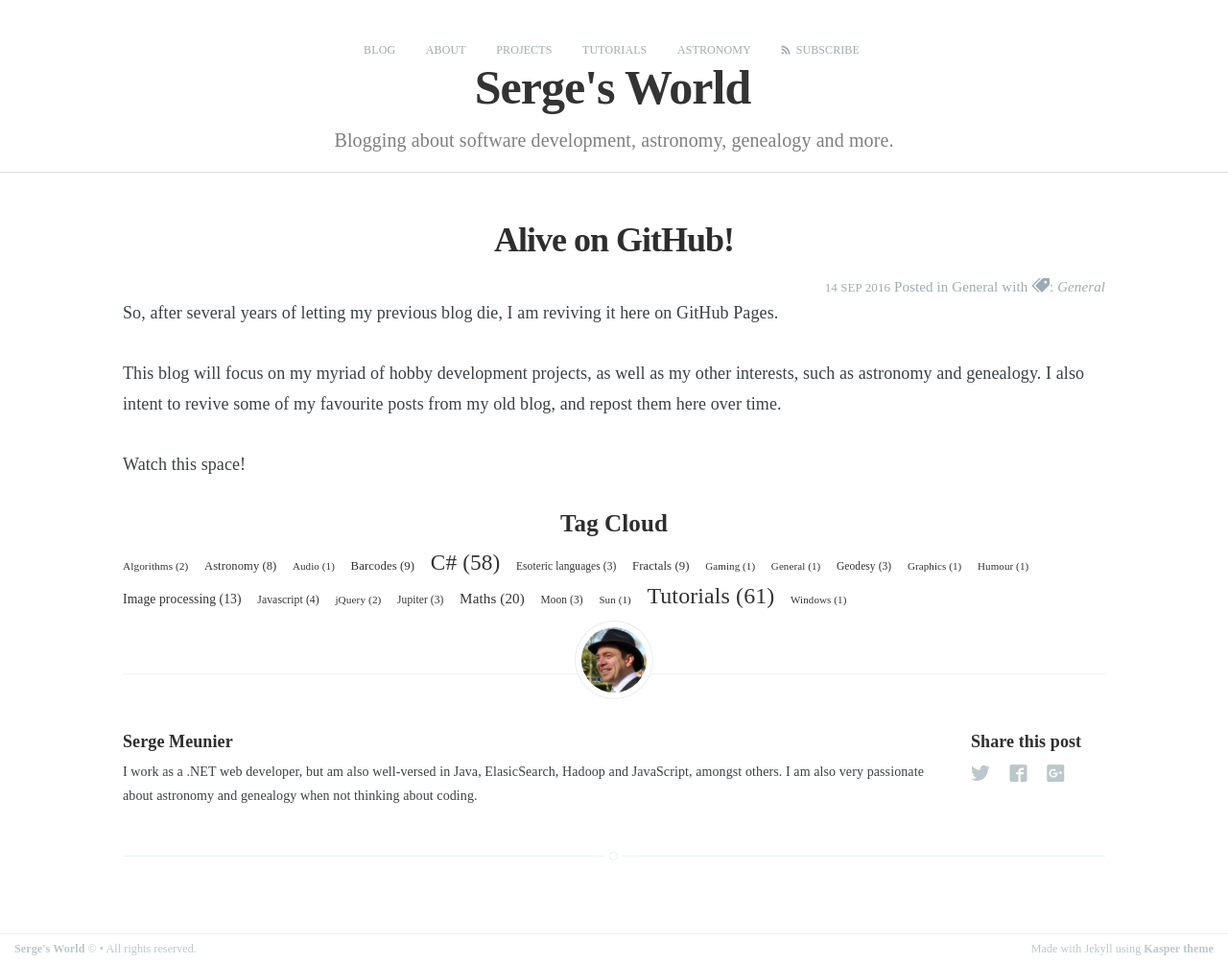
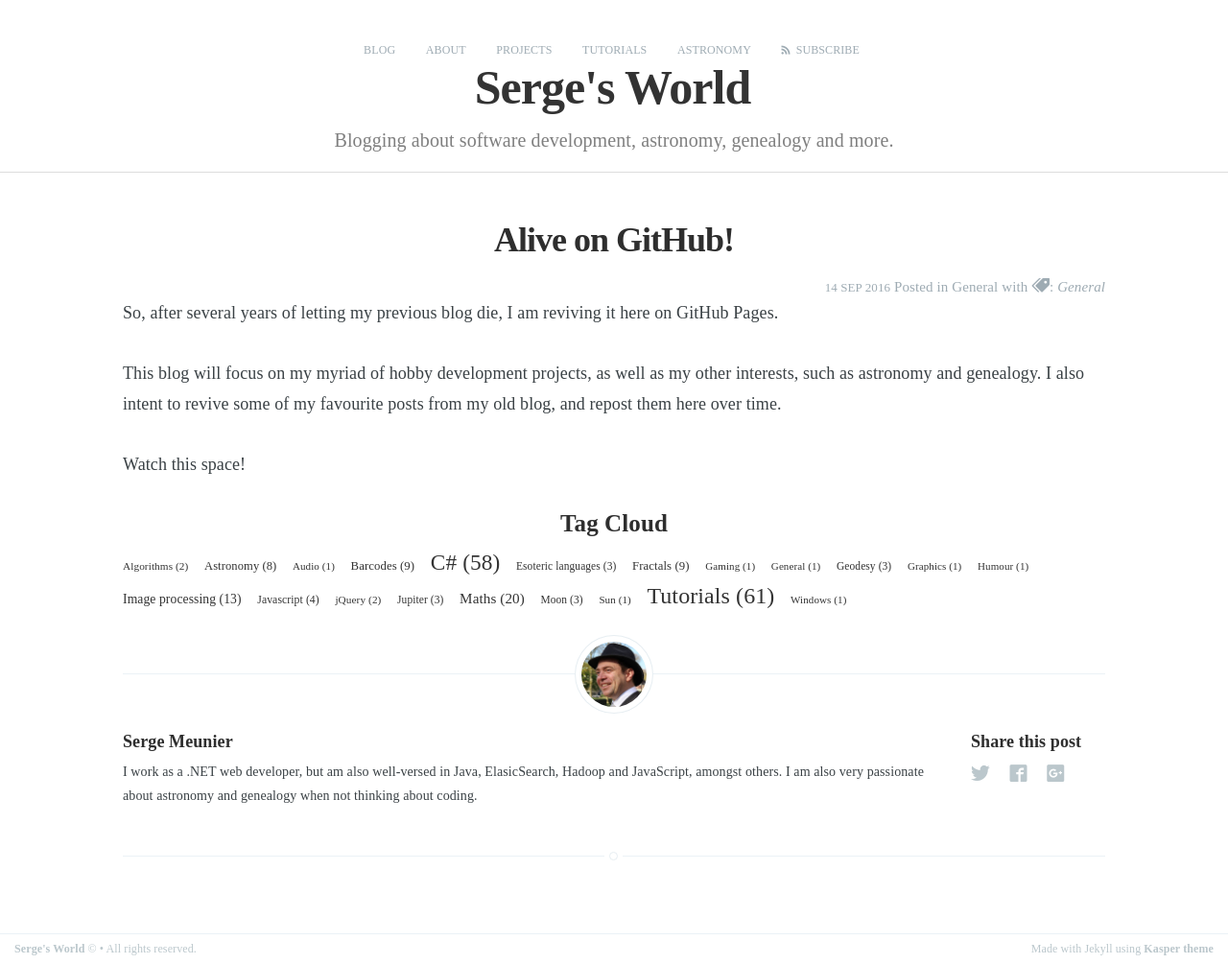
Before and after one commit to sjmeunier/sjmeunier.github.io, a Jekyll site: the page built from _posts/2016-09-14-alive-on-github.md, in a window 1280 px wide. Shown: the whole page at 96% size. Built offline with Jekyll 4.4.1, drawn with Linux system fonts in a browser that asks for light colours; some web fonts are replaced.

Commit message:
no message

```diff
--- a/assets/css/screen.css
+++ b/assets/css/screen.css
@@ -67,7 +67,7 @@ img { border: 0; }
 svg:not(:root) { overflow: hidden; }
 figure {
 	margin: 0;
-	margin-top: -0.8em;
+
 }
 fieldset {
    border: 1px solid #c0c0c0;
```
